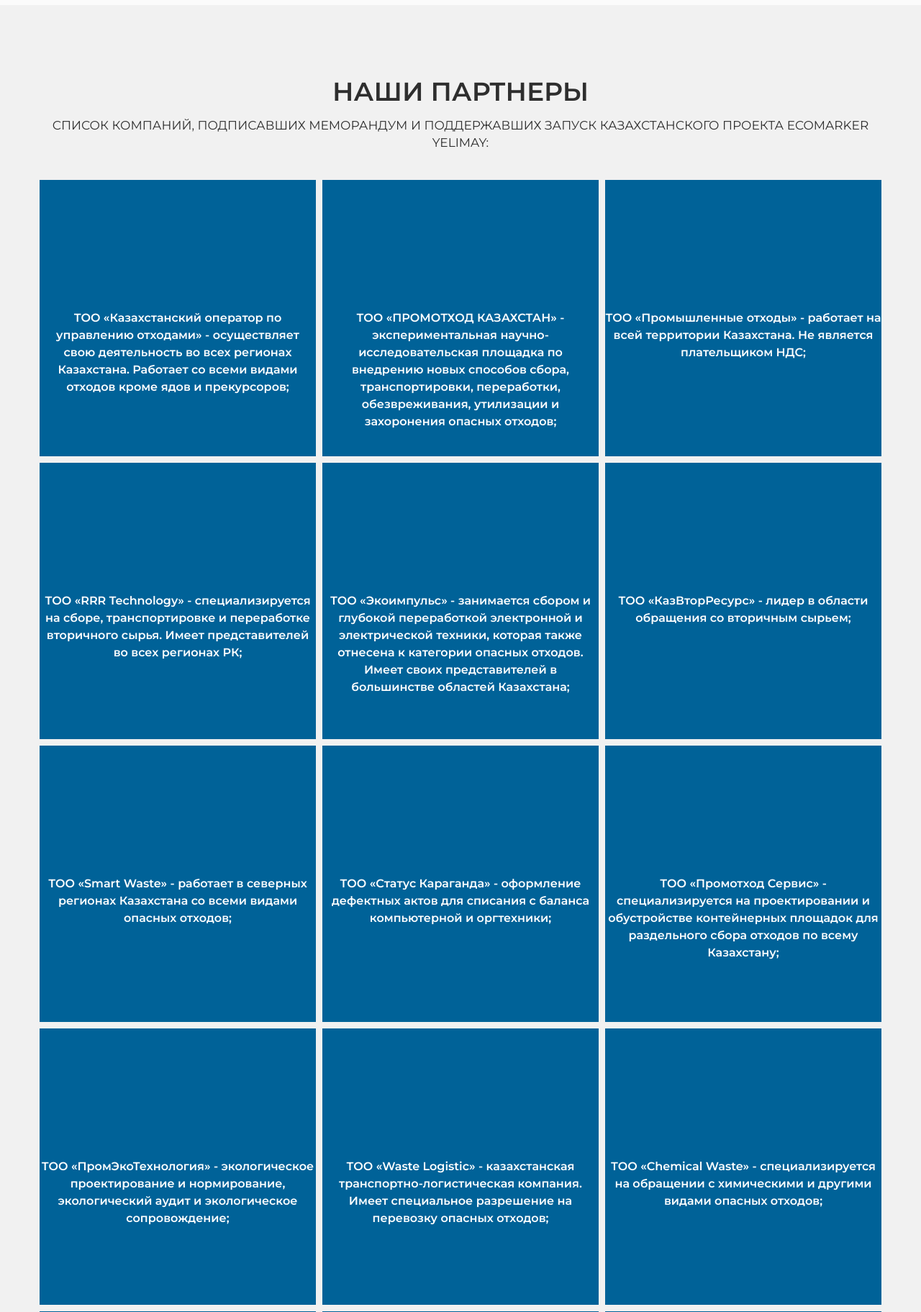
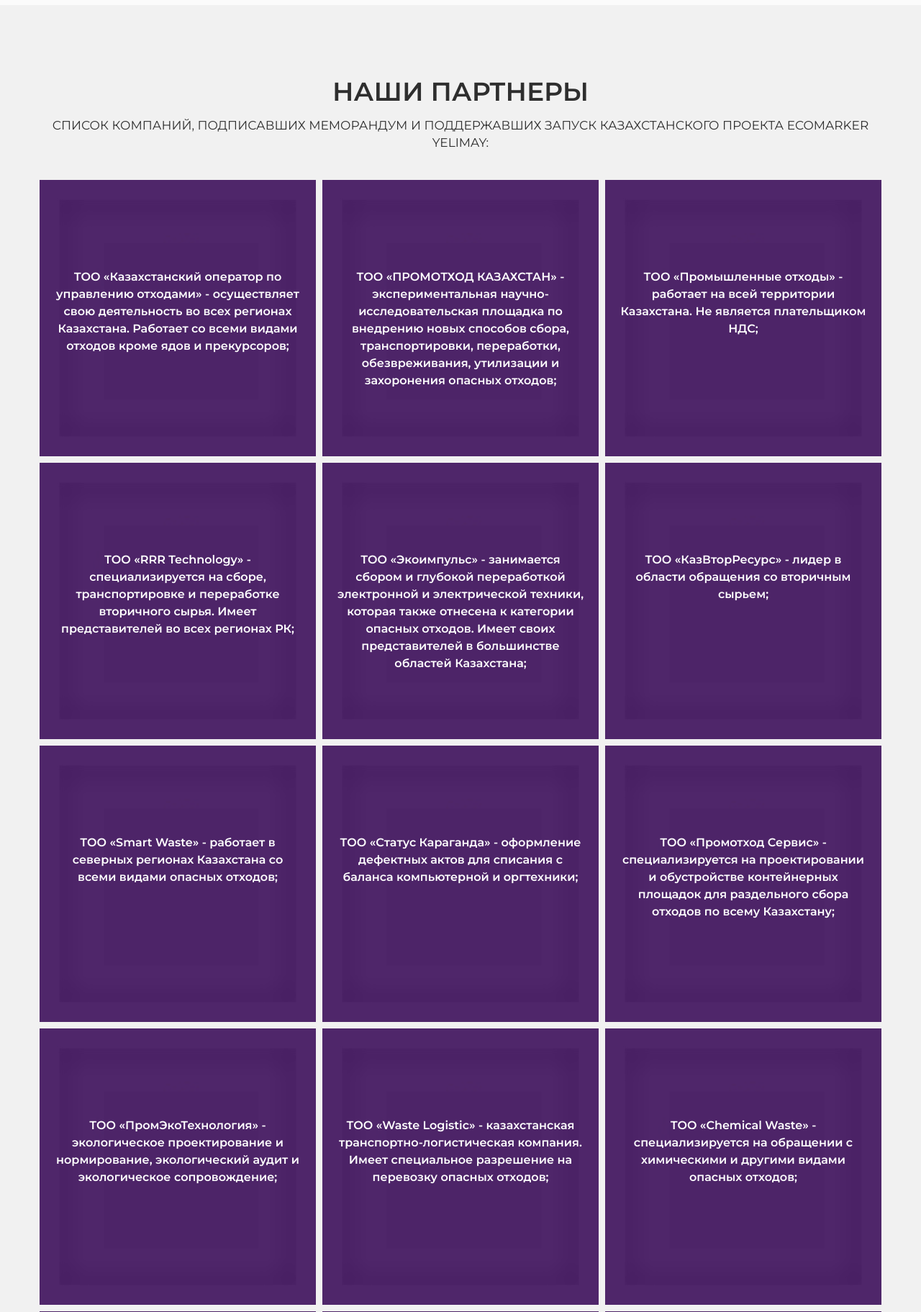
Before and after one commit to infabls/emr_landing, a WordPress theme: template index.php in a window 1280 px wide. Shown: the part 3810-5633 px from the top of the page at 72% size. Run offline with PHP 8.4 and a stand-in for WordPress, Linux system fonts and the light colour scheme; the site name, menu and one post (Sample post) are stand-ins, and other content is empty.

Commit message:
update partners card styles

```diff
--- a/style/css/site.addons.css
+++ b/style/css/site.addons.css
@@ -267,7 +267,7 @@
 }
 figure a .text-overlay {
 	opacity: 1;
-	background:#006298;
+	background:#310050d9;
 }
 #contact .dark-wrapper {
 	background: #ddd;
@@ -285,4 +285,18 @@
 	.backicon {
 		display: none !important;
 	}
+	figure a .text-overlay .info {
+		top:30%;
+	}
 }
+
+
+/*partners*/
+figure a .text-overlay .info {
+	padding: 20px;
+}
+@media(min-width: 1200px){
+	figure a .text-overlay .info{
+		top: 30%;
+	}
+}
```
